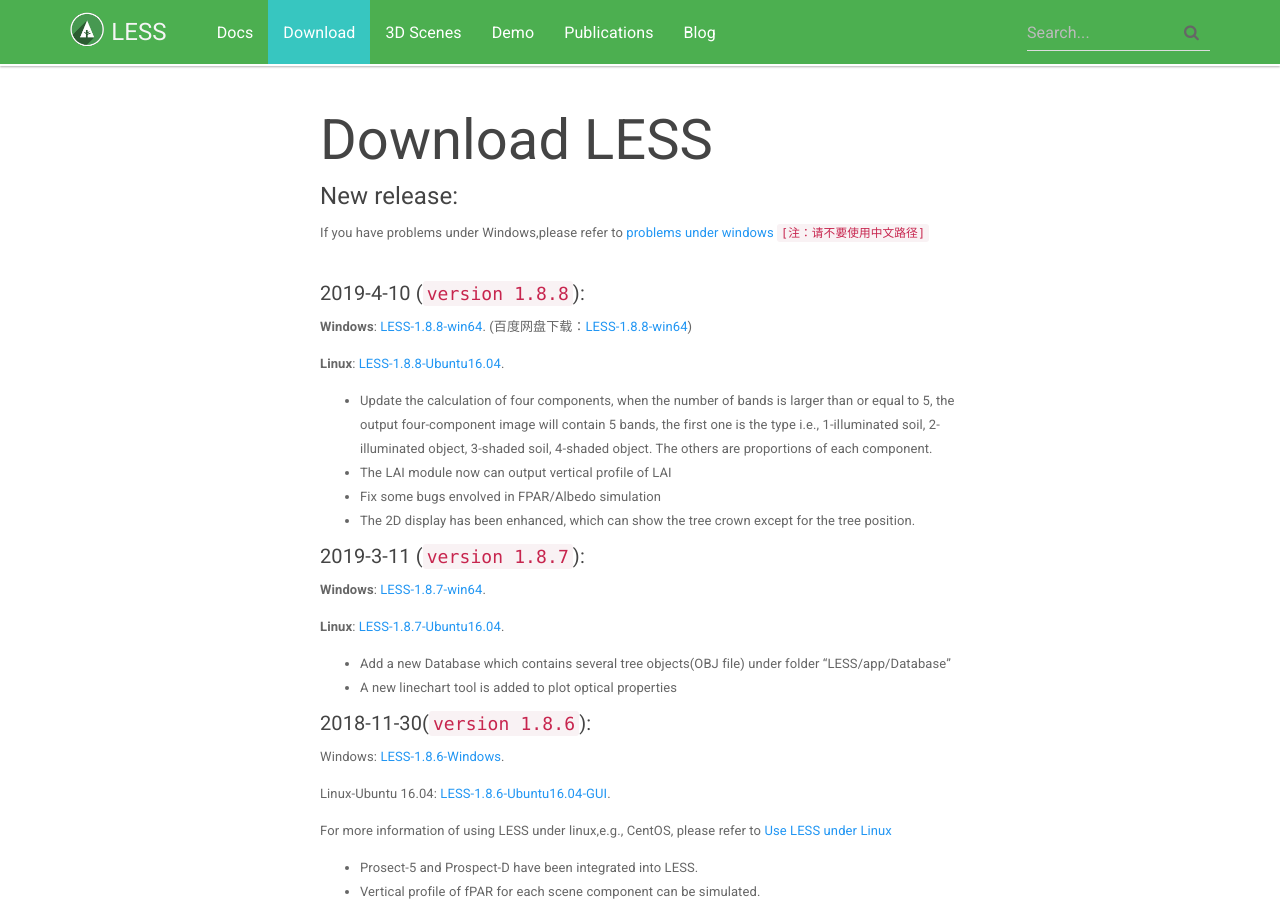
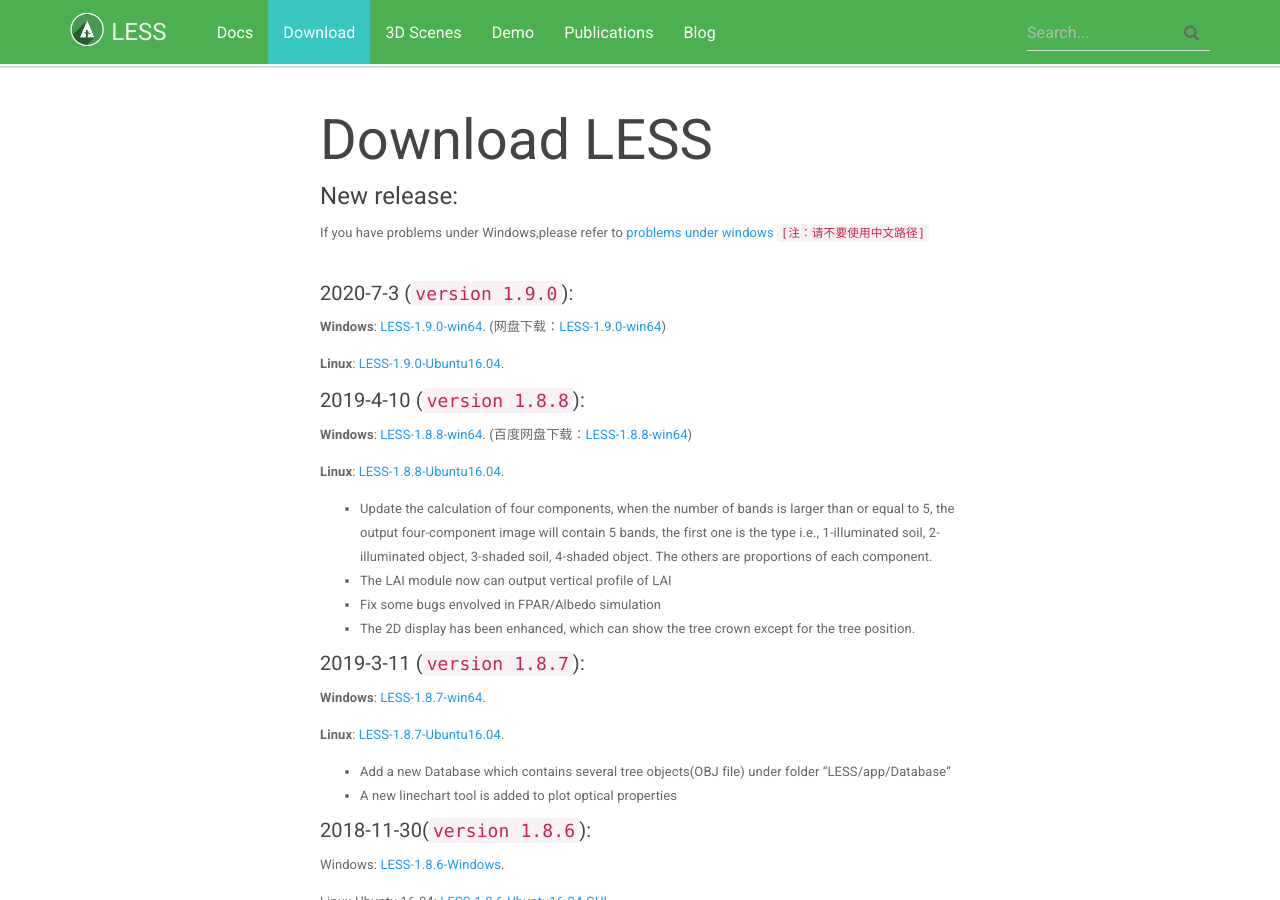
Before and after one commit to jianboqi/jianboqi.github.io, a Jekyll site: the page built from download-less.md, in a window 1280 px wide and 900 px high. Built offline with Jekyll 4.4.1, drawn with Linux system fonts in a browser that asks for light colours; nearby versions of some CDN libraries.

Commit message:
Update download-less.md

```diff
--- a/download-less.md
+++ b/download-less.md
@@ -13,6 +13,11 @@
 `[注：请不要使用中文路径]`
 <br>
 <br>
+
+##### 2020-7-3 (`version 1.9.0`):
+**Windows**: <a href="https://github.com/jianboqi/lessrt/releases/download/LESS-1.9.0/LESS-1.9.0-win64.exe" onClick="ga('send', 'event', 'LESSDownload','V1.9.0','Win64');">LESS-1.9.0-win64</a>. (网盘下载：<a target="_blank" href="https://jimbohome.synology.me:5001/d/f/562776447041709851" onClick="ga('send', 'event', 'LESSDownload','V1.9.0','Win64');">LESS-1.9.0-win64</a>)
+
+**Linux**: <a href="https://github.com/jianboqi/lessrt/releases/download/LESS-1.9.0/LESS-1.9.0-Ubuntu16.04.zip" onClick="ga('send', 'event', 'LESSDownload','V1.9.0','Ubuntu16.04');">LESS-1.9.0-Ubuntu16.04</a>.
 
 ##### 2019-4-10 (`version 1.8.8`):
 **Windows**: <a href="https://github.com/jianboqi/lessrt/releases/download/LESS-1.8.8/LESS-1.8.8-win64.exe" onClick="ga('send', 'event', 'LESSDownload','V1.8.8','Win64');">LESS-1.8.8-win64</a>. (百度网盘下载：<a target="_blank" href="https://pan.baidu.com/s/15i7BpX9p1WfsPMGxzxwLBg" onClick="ga('send', 'event', 'LESSDownload','V1.8.8','Win64');">LESS-1.8.8-win64</a>)
```
